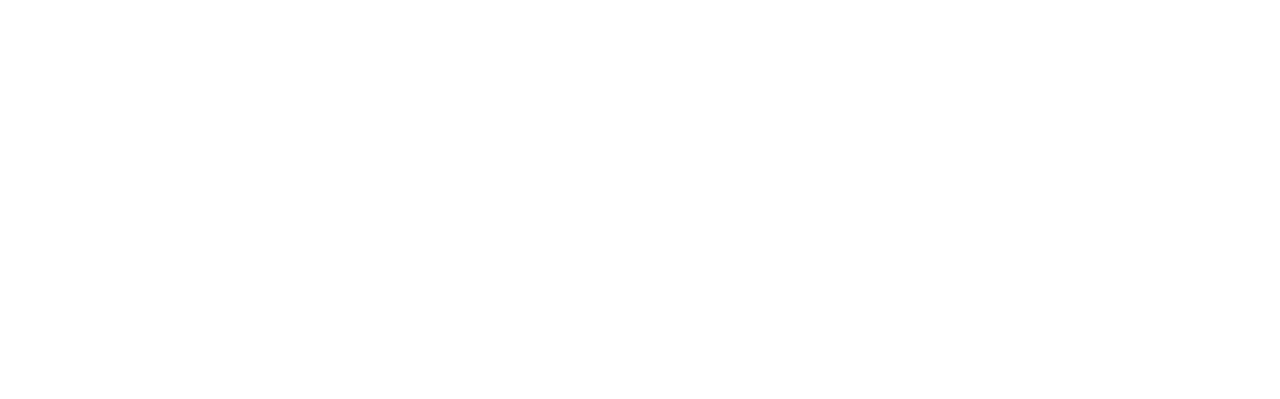
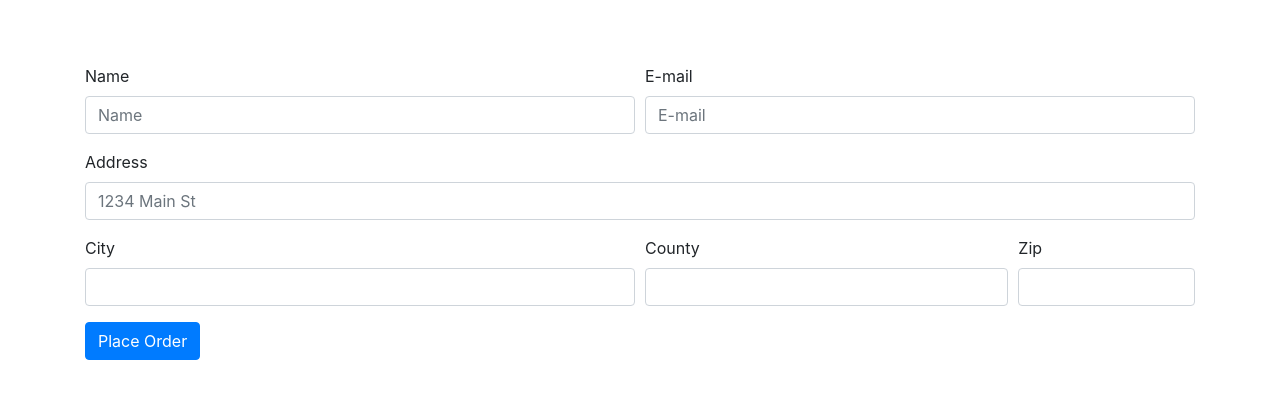
Before and after one commit to AlexNaziru/eCommerce, a Django app: page /checkout/ in a window 1280 px wide. Before the commit the part shown is empty. Shown: the top 399 px of the page. Run offline with Django 5.2, Linux system fonts and the light colour scheme.

Commit message:
checkout

```diff
--- a/eShop/admin.py
+++ b/eShop/admin.py
@@ -1,5 +1,7 @@
 from django.contrib import admin
-from .models import Product
+from .models import Product, Order
+
 
 # Register your models here.
 admin.site.register(Product)
+admin.site.register(Order)
--- a/eShop/templates/shop/checkout.html
+++ b/eShop/templates/shop/checkout.html
@@ -13,11 +13,50 @@
 
 <body>
     <div class="container">
-        <div class="col-md-12">
-            <div class="row">
+        <div class="row">
+            <div class="col-md-12 mt-5">
+
                 <ul class="list-group" id="item_list">
 
                 </ul>
+            </div>
+        </div>
+        <div class="row">
+            <div class="col-md-12">
+
+                <form method="post">
+                    {% csrf_token %}
+                  <div class="form-row mt-3">
+                    <div class="form-group col-md-6">
+                      <label for="name">Name</label>
+                      <input id="name" name="name" type="text" class="form-control" placeholder="Name">
+                    </div>
+                    <div class="form-group col-md-6">
+                      <label for="email">E-mail</label>
+                      <input id="email" name="email" type="email" class="form-control" placeholder="E-mail">
+                    </div>
+                  </div>
+                  <div class="form-group">
+                    <label for="address">Address</label>
+                    <input id="address" name="address" type="text" class="form-control" placeholder="1234 Main St">
+                  </div>
+                  <div class="form-row">
+                    <div class="form-group col-md-6">
+                      <label for="city">City</label>
+                      <input id="city" name="city" type="text" class="form-control">
+                    </div>
+                    <div class="form-group col-md-4">
+                      <label for="state">County</label>
+                      <input id="state" name="state" type="text" class="form-control">
+                    </div>
+                    <div class="form-group col-md-2">
+                      <label for="zipcode">Zip</label>
+                      <input id="zipcode" name="zipcode" type="text" class="form-control">
+                    </div>
+                  </div>
+                  <button type="submit" class="btn btn-primary">Place Order</button>
+                </form>
+
             </div>
         </div>
     </div>
--- a/eShop/views.py
+++ b/eShop/views.py
@@ -1,5 +1,5 @@
 from django.shortcuts import render
-from .models import Product
+from .models import Product, Order
 from django.core.paginator import Paginator
 
 
@@ -25,6 +25,18 @@ def detail(request, id):
     product_object = Product.objects.get(id=id)
     return render(request, "shop/detail.html", {"product_object": product_object})
 
+
 # Checkout
 def checkout(request):
+    if request.method == "POST":
+        name = request.POST.get('name')
+        email = request.POST.get('email')
+        address = request.POST.get('address')
+        city = request.POST.get('city')
+        state = request.POST.get('state')
+        zipcode = request.POST.get('zipcode')
+
+        order = Order(name=name, email=email, address=address, city=city, state=state, zipcode=zipcode)
+        order.save()
+
     return render(request, "shop/checkout.html")
```
Also changed, not shown: eShop/models.py (+10 -0 lines), db.sqlite3, eShop/migrations/0002_order.py (added).
